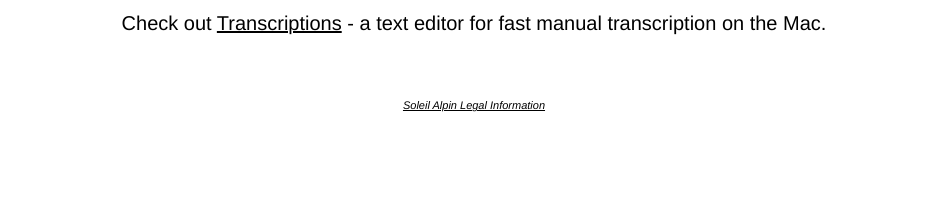
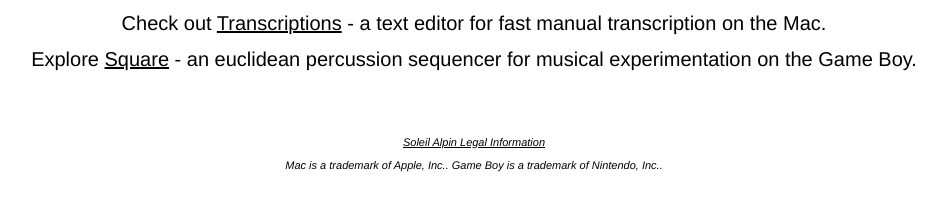
Before and after one commit to soleil-alpin/soleil-alpin.github.io, a plain HTML site: page index.html in a window 1280 px wide. Shown: the part 274-484 px from the top of the page, without its empty margins (166-1112 px from the left). Drawn offline with Linux system fonts and the light colour scheme.

Commit message:
Update index.html

```diff
--- a/index.html
+++ b/index.html
@@ -29,7 +29,7 @@
 
                 <h1><a href="https://github.com/soleil-alpin"><img src="SolAlpLogo.jpg" alt="Soleil Alpin Logo" height="204" width="164" /></a></h1>
                 <h1>Check out <a href="https://soleil-alpin.github.io/Transcriptions/">Transcriptions</a> - a text editor for fast manual transcription on the Mac.
-
+                <h1> Explore <a href="https://github.com/davidhaselb/squareGB">Square</a> - an euclidean percussion sequencer for musical experimentation on the Game Boy.</h1>
 
 
 
@@ -37,5 +37,6 @@
    </div>
 
    <p id="footer"><a href="legalsolalp.html">Soleil Alpin Legal Information</a></p>
+   <p id="footer">Mac is a trademark of Apple, Inc.. Game Boy is a trademark of Nintendo, Inc..</p>
 
 </body>
```
